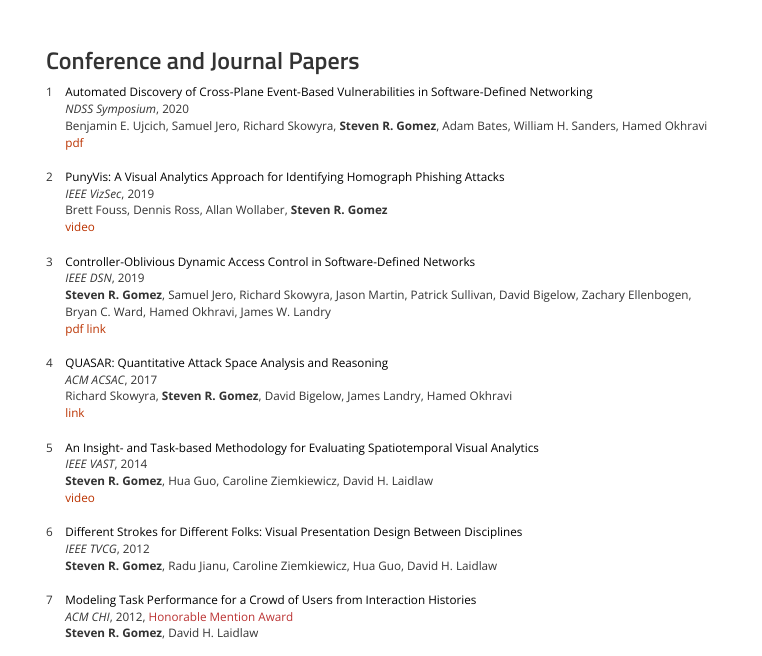
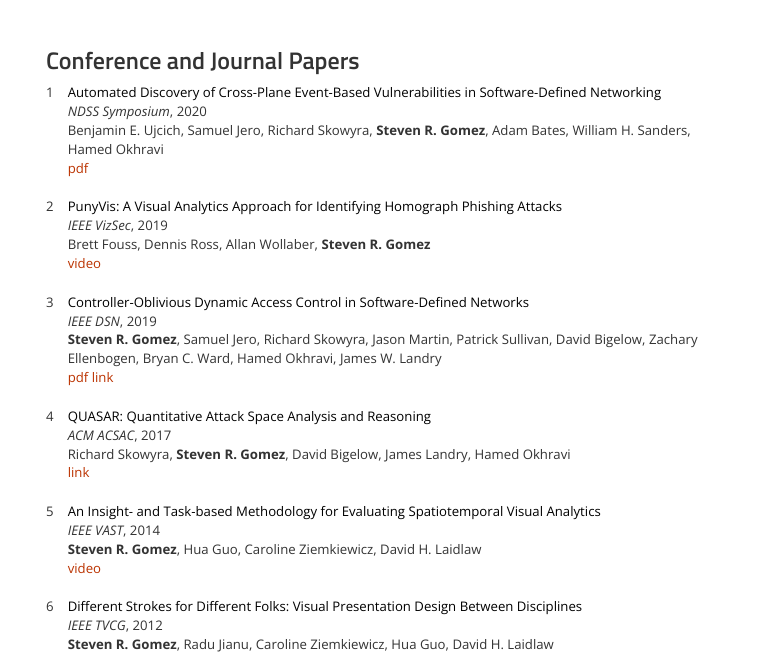
Before and after one commit to steven-gomez/steven-gomez.github.io, a plain HTML site: page index.html in a window 1280 px wide. Both pictures are taken after a click on the link "research". Shown: the part 87-743 px from the top of the page, without its empty margins (259-1021 px from the left). Drawn offline with nearby package versions, Linux system fonts and the light colour scheme.

Commit message:
Messing with fonts

```diff
--- a/css/style.css
+++ b/css/style.css
@@ -53,7 +53,7 @@ div .media-left, div .media-right {
     vertical-align: top;
     padding-right: .5em;
     padding-bottom: 1.5em;
-    font-size: .8em;
+    font-size: 90%;
 }
 
 .researchtab tr
@@ -63,8 +63,8 @@ div .media-left, div .media-right {
 
 .researchtab .title
 {
+    font-size: 100%;
     font-weight: normal;
-    font-size: 1em;
     color: #000;
     background: #fff;
 }
```
